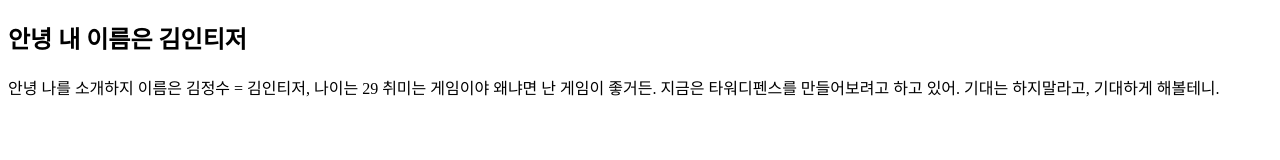
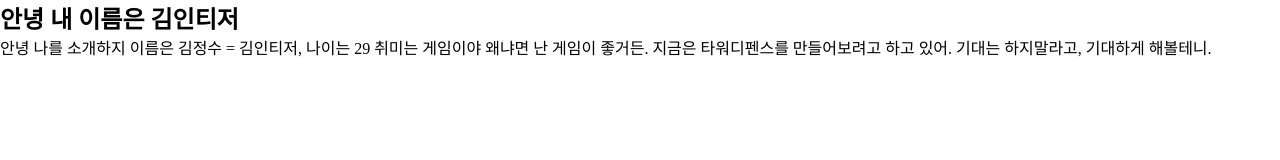
Before and after one commit to KimInteger/subjectThreeGit, a website: page index.html in a window 1280 px wide. Drawn offline with Linux system fonts and the light colour scheme.

Commit message:
link태그로 common.css파일연결

```diff
--- a/index.html
+++ b/index.html
@@ -4,6 +4,7 @@
   <meta charset="UTF-8">
   <meta name="viewport" content="width=device-width, initial-scale=1.0">
   <title>Document</title>
+  <link rel="stylesheet" href="./common.css">
 </head>
 <body>
   <h2>안녕 내 이름은 김인티저</h2>
```
